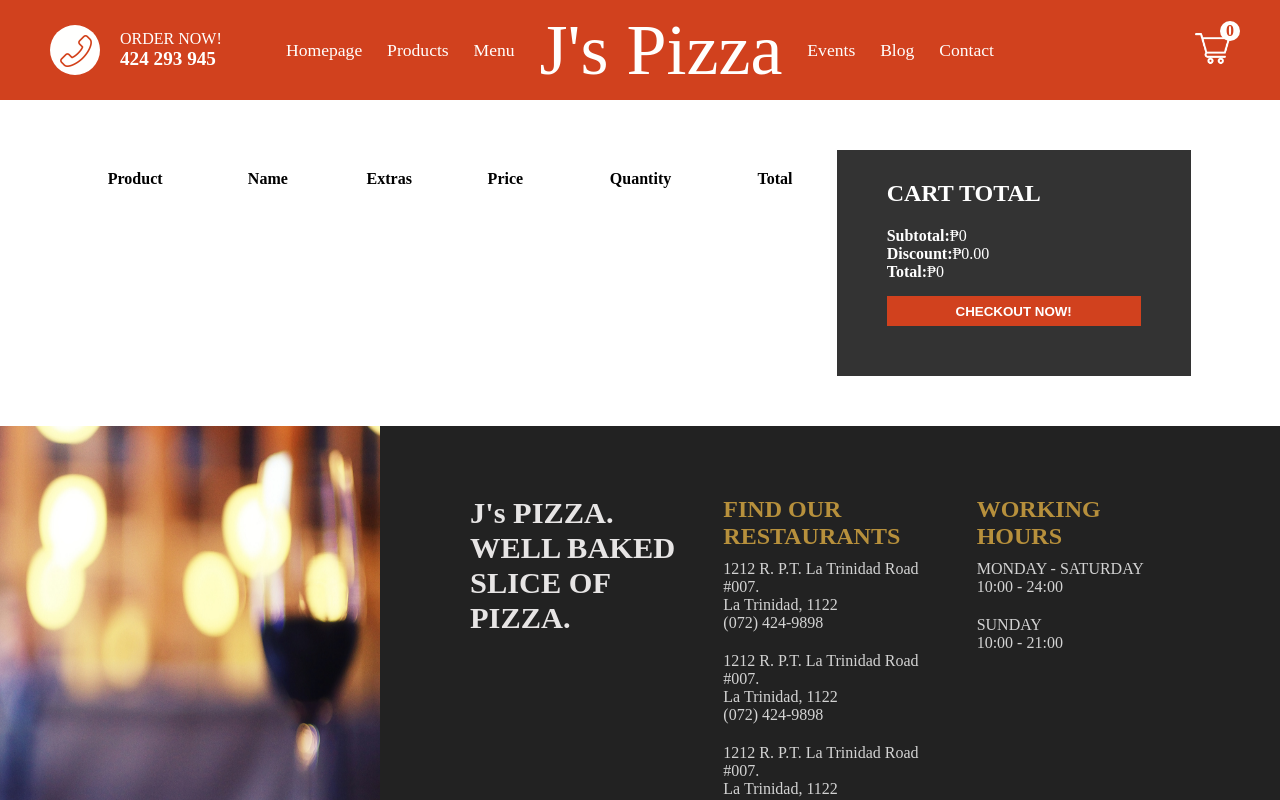
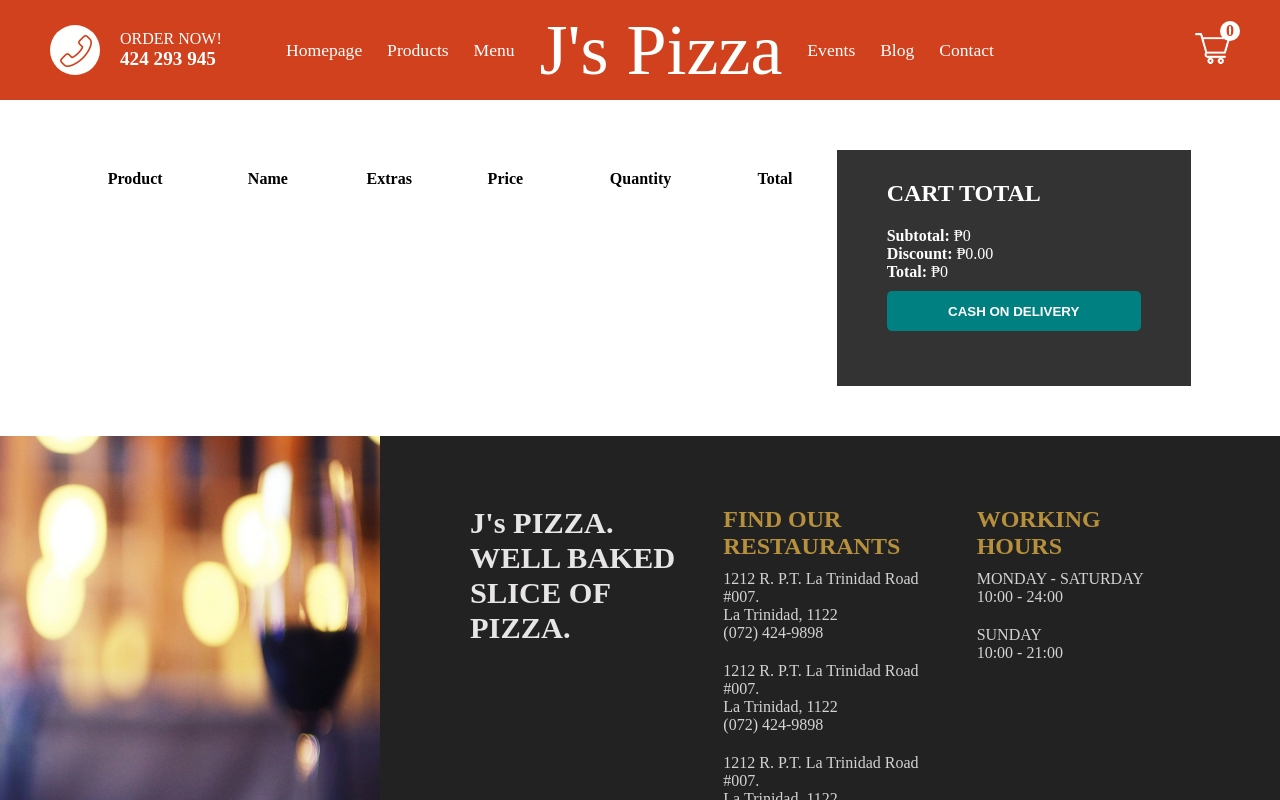
Before and after one commit to awesomedev08/Food-Ordering-Nextjs, a Next.js app: page /cart in a window 1280 px wide. Both pictures are taken after a click on the button "CHECKOUT NOW!". Shown: the top 800 px of the page. Built offline with nearby package versions, Linux system fonts and the light colour scheme.

Commit message:
Feat: added paypal cart functionalities

```diff
--- a/package.json
+++ b/package.json
@@ -10,6 +10,7 @@
   },
   "dependencies": {
     "@next/font": "13.1.4",
+    "@paypal/react-paypal-js": "^7.8.2",
     "@reduxjs/toolkit": "^1.9.1",
     "axios": "^1.2.4",
     "eslint": "8.32.0",
--- a/pages/cart.js
+++ b/pages/cart.js
@@ -3,10 +3,72 @@
 import Image from "next/image";
 
 import { useDispatch, useSelector } from "react-redux";
+import { useEffect, useState } from "react";
+import {
+  PayPalScriptProvider,
+  PayPalButtons,
+  usePayPalScriptReducer,
+} from "@paypal/react-paypal-js";
 
 const Cart = () => {
+  const [open, setOpen] = useState(false);
+  const amount = "2";
+  const currency = "USD";
+  const style = { layout: "vertical" };
+
   const dispatch = useDispatch();
   const cart = useSelector((state) => state.cart);
+
+  // Custom component to wrap the PayPalButtons and handle currency changes
+  const ButtonWrapper = ({ currency, showSpinner }) => {
+    // usePayPalScriptReducer can be use only inside children of PayPalScriptProviders
+    // This is the main reason to wrap the PayPalButtons in a new component
+    const [{ options, isPending }, dispatch] = usePayPalScriptReducer();
+
+    useEffect(() => {
+      dispatch({
+        type: "resetOptions",
+        value: {
+          ...options,
+          currency: currency,
+        },
+      });
+    }, [currency, showSpinner]);
+
+    return (
+      <>
+        {showSpinner && isPending && <div className="spinner" />}
+        <PayPalButtons
+          style={style}
+          disabled={false}
+          forceReRender={[amount, currency, style]}
+          fundingSource={undefined}
+          createOrder={(data, actions) => {
+            return actions.order
+              .create({
+                purchase_units: [
+                  {
+                    amount: {
+                      currency_code: currency,
+                      value: amount,
+                    },
+                  },
+                ],
+              })
+              .then((orderId) => {
+                // Your code here after create the order
+                return orderId;
+              });
+          }}
+          onApprove={function (data, actions) {
+            return actions.order.capture().then(function () {
+              // Your code here after capture the order
+            });
+          }}
+        />
+      </>
+    );
+  };
 
   return (
     <div className={styles.container}>
@@ -62,15 +124,34 @@
         <div className={styles.wrapper}>
           <h2 className={styles.title}>CART TOTAL</h2>
           <div className={styles.totalText}>
-            <b className={styles.totalTextTitle}>Subtotal:</b>₱{cart.total}
+            <b className={styles.totalTextTitle}>Subtotal: </b>₱{cart.total}
           </div>
           <div className={styles.totalText}>
-            <b className={styles.totalTextTitle}>Discount:</b>₱0.00
+            <b className={styles.totalTextTitle}>Discount: </b>₱0.00
           </div>
           <div className={styles.totalText}>
-            <b className={styles.totalTextTitle}>Total:</b>₱{cart.total}
+            <b className={styles.totalTextTitle}>Total: </b>₱{cart.total}
           </div>
-          <button className={styles.button}>CHECKOUT NOW!</button>
+          {open ? (
+            <div className={styles.paymentMethods}>
+              <button className={styles.payButton}>CASH ON DELIVERY</button>
+              <PayPalScriptProvider
+                options={{
+                  "client-id":
+                    "AWO4CLyQVsIDQA-04PT1GM9ZG_LHzevw-UAzdDqoVgN8HvGKON1TaSXwPaCi2Z-7R4oJDQF4RfHmGMqR",
+                  components: "buttons",
+                  currency: "USD",
+                  "disable-funding": "credit,card,p24",
+                }}
+              >
+                <ButtonWrapper currency={currency} showSpinner={false} />
+              </PayPalScriptProvider>
+            </div>
+          ) : (
+            <button onClick={() => setOpen(true)} className={styles.button}>
+              CHECKOUT NOW!
+            </button>
+          )}
         </div>
       </div>
     </div>
--- a/styles/Cart.module.css
+++ b/styles/Cart.module.css
@@ -62,6 +62,23 @@
   color: white;
 }
 
+.paymentMethods{
+  margin-top: 10px;
+  display: flex;
+  flex-direction: column;
+}
+
+.payButton{
+  height: 40px;
+  font-weight: bold;
+  cursor: pointer;
+  background-color: teal;
+  border: none;
+  color: white;
+  margin-bottom: 5px;
+  border-radius: 5px;
+}
+
 @media screen and (max-width: 480px){
   .container{
     flex-direction: column;
```
Also changed, not shown: 1 other file (tests, documents, lock files or other folders).
